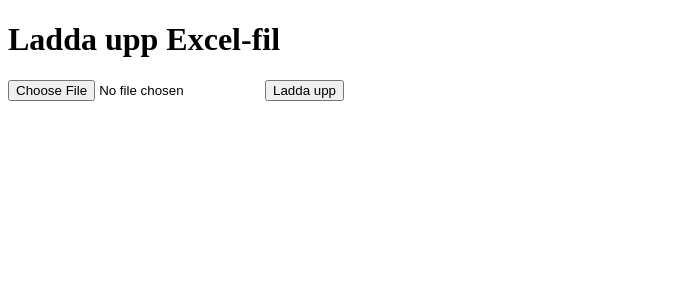
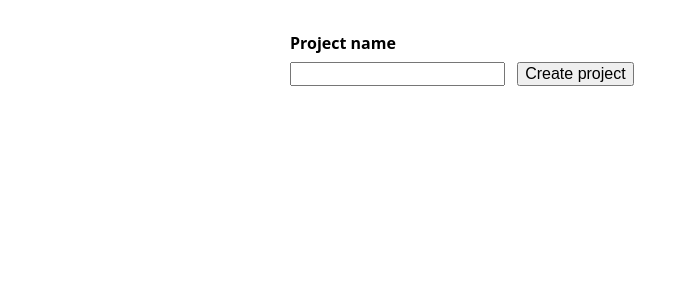
Before and after one commit to higmbm/flask-pythonanywhere-test, a Flask app: page / in a window 1280 px wide. Shown: the top 300 px of the page, without its empty margins (0-689 px from the left). Run offline with Flask 3, Linux system fonts and the light colour scheme.

Commit message:
Show or set project name in index

```diff
--- a/app.py
+++ b/app.py
@@ -1,36 +1,19 @@
-from flask import Flask, render_template, request
-import pandas as pd
+from flask import Flask, render_template, request, session, redirect, url_for
 
 app = Flask(__name__)
-
+app.secret_key = "Silmantra?Tarnok!"
 
 @app.route("/", methods=["GET", "POST"])
 def index():
-    table_html = None
+    if request.method == "POST":
+        project_name = (request.form.get("project_name") or "").strip()
+        if project_name:
+            session["project_name"] = project_name
+            return redirect(url_for("index"))
+        else:
+            return render_template("index.html", error="Project name must be non-empty.", project_name=None)
 
-    if request.method == "POST":
-        if "excelfile" not in request.files:
-            return render_template("index.html", table_html="<p>Ingen fil vald.</p>")
-
-        f = request.files["excelfile"]
-        if f.filename == "":
-            return render_template("index.html", table_html="<p>Filnamnet är tomt.</p>")
-
-        try:
-            # Läs Excel. dtype=object gör att vi inte oavsiktligt tvingar blandade kolumner till float.
-            df = pd.read_excel(f, engine="openpyxl", dtype=object)
-
-            # Ersätt NaN/None med tom sträng i hela DF:
-            df = df.where(df.notna(), "")
-
-            # Rendera till HTML och säkerställ att eventuell kvarvarande NaN visas som tomt
-            table_html = df.to_html(classes="table table-striped",
-                                    index=False,
-                                    na_rep="")  # extra säkerhetslina
-        except Exception as e:
-            table_html = f"<p>Kunde inte läsa filen: {e}</p>"
-
-    return render_template("index.html", table_html=table_html)
+    return render_template("index.html", project_name=session.get("project_name"))
 
 if __name__ == "__main__":
     app.run(debug=True)
--- a/templates/index.html
+++ b/templates/index.html
@@ -1,35 +1,30 @@
-<!DOCTYPE html>
+<!doctype html>
 <html lang="sv">
-<head>
+  <head>
     <meta charset="utf-8">
-    <title>Ladda upp Excel</title>
+    <title>Project</title>
+    <meta name="viewport" content="width=device-width, initial-scale=1">
     <style>
-        table {
-            border-collapse: collapse;
-            margin-top: 1em;
-        }
-        th, td {
-            border: 1px solid #888;
-            padding: 6px 10px;
-            text-align: left;
-        }
+      body{font-family:system-ui,-apple-system,Segoe UI,Roboto,Helvetica,Arial,sans-serif;max-width:700px;margin:2rem auto;padding:0 1rem}
+      h1{margin-top:0}
+      input,button{font-size:1rem;margin-top:.5rem}
+      label{font-weight:600}
+      button{margin-left:.5rem}
+      .error{color:#b00020}
     </style>
-</head>
-<body>
-    <h1>Ladda upp Excel-fil</h1>
-
-    <form method="post" enctype="multipart/form-data">
-        <p>
-            <input type="file" name="excelfile" accept=".xlsx" required>
-            <button type="submit">Ladda upp</button>
-        </p>
-    </form>
-
-    {% if table_html %}
-        <h2>Innehåll i filen:</h2>
-        <div>
-            {{ table_html|safe }}
-        </div>
+  </head>
+  <body>
+    {% if project_name %}
+      <h1>Project name: {{ project_name }}</h1>
+    {% else %}
+      {% if error %}
+        <p class="error">{{ error }}</p>
+      {% endif %}
+      <form method="post" action="/">
+        <label for="project_name">Project name</label><br>
+        <input type="text" id="project_name" name="project_name" required>
+        <button type="submit">Create project</button>
+      </form>
     {% endif %}
-</body>
+  </body>
 </html>
```
